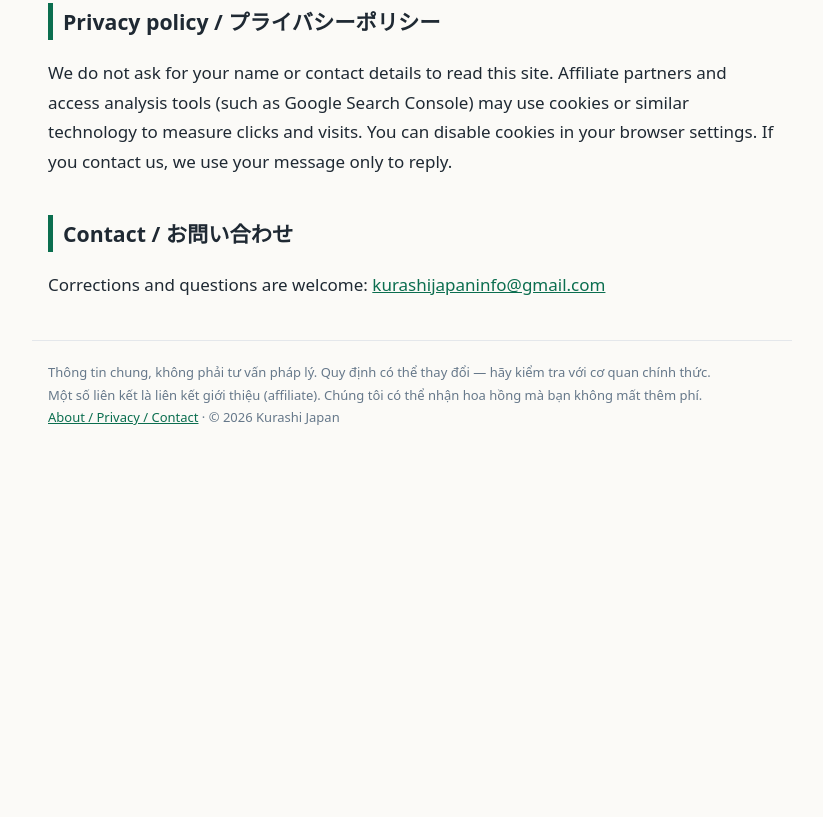
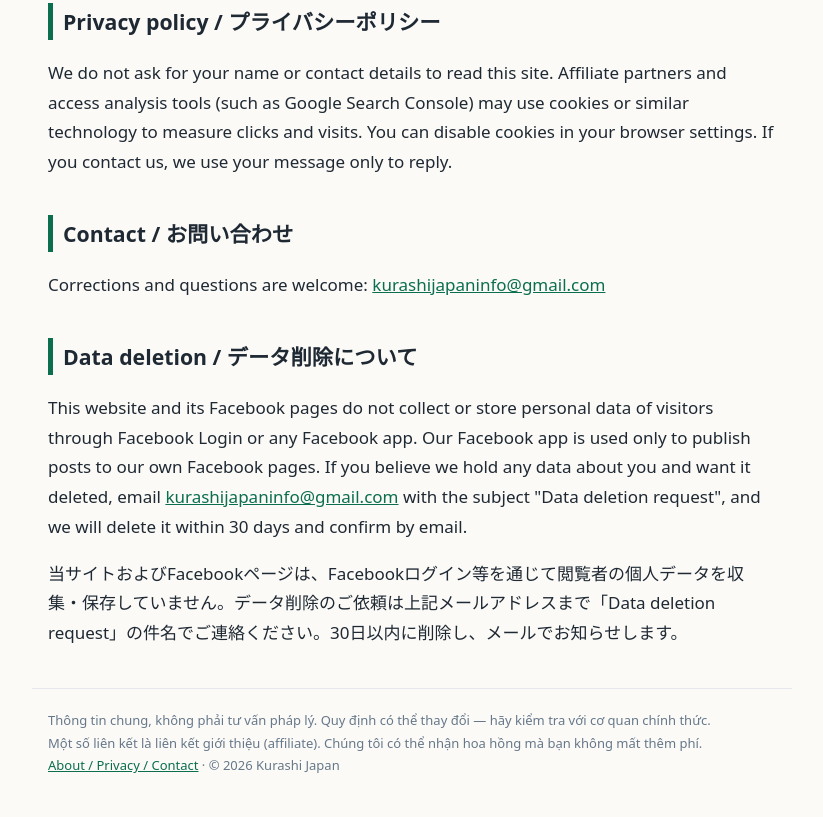
Before and after one commit to kurashijapaninfo-spec/kurashijapaninfo-spec.github.io, a plain HTML site: page about/index.html in a window 1280 px wide. Shown: the part 897-1714 px from the top of the page, without its empty margins (228-1051 px from the left). Before the commit the page ends 1366 px from the top, so only its background shows below. Drawn offline with Linux system fonts and the light colour scheme.

Commit message:
update 2026-11-19

```diff
--- a/about/index.html
+++ b/about/index.html
@@ -33,6 +33,10 @@ table{border-collapse:collapse;width:100%;display:block;overflow-x:auto}td,th{bo
 
 <h2>Contact / お問い合わせ</h2>
 <p>Corrections and questions are welcome: <a href="mailto:kurashijapaninfo@gmail.com">kurashijapaninfo@gmail.com</a></p>
+
+<h2 id="data-deletion">Data deletion / データ削除について</h2>
+<p>This website and its Facebook pages do not collect or store personal data of visitors through Facebook Login or any Facebook app. Our Facebook app is used only to publish posts to our own Facebook pages. If you believe we hold any data about you and want it deleted, email <a href="mailto:kurashijapaninfo@gmail.com">kurashijapaninfo@gmail.com</a> with the subject "Data deletion request", and we will delete it within 30 days and confirm by email.</p>
+<p>当サイトおよびFacebookページは、Facebookログイン等を通じて閲覧者の個人データを収集・保存していません。データ削除のご依頼は上記メールアドレスまで「Data deletion request」の件名でご連絡ください。30日以内に削除し、メールでお知らせします。</p>
 </main>
 <footer>Thông tin chung, không phải tư vấn pháp lý. Quy định có thể thay đổi — hãy kiểm tra với cơ quan chính thức.<br>Một số liên kết là liên kết giới thiệu (affiliate). Chúng tôi có thể nhận hoa hồng mà bạn không mất thêm phí.<br><a href="/about/">About / Privacy / Contact</a> · © 2026 Kurashi Japan</footer>
 </body></html>
```
